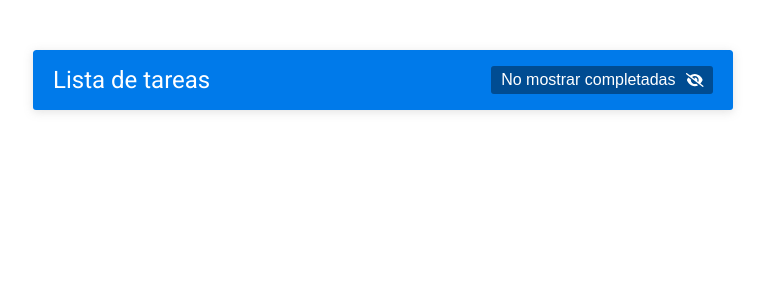
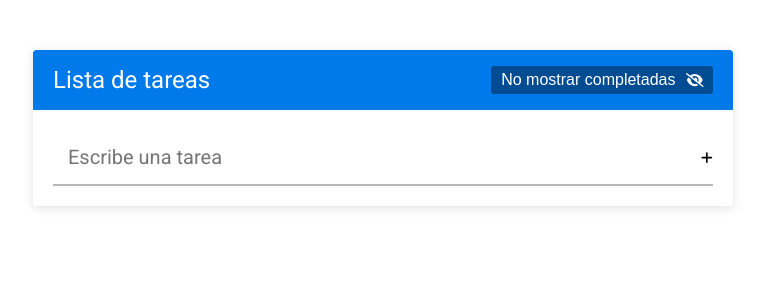
Before and after one commit to Fabian3425/listado-tareas, a React (Create React App) app: page / in a window 1280 px wide. Shown: the top 300 px of the page, without its empty margins (257-1022 px from the left). Built offline with nearby package versions, Linux system fonts and the light colour scheme.

Commit message:
creando formulario

```diff
--- a/package.json
+++ b/package.json
@@ -12,6 +12,7 @@
     "react": "^18.2.0",
     "react-dom": "^18.2.0",
     "react-scripts": "^5.0.1",
+    "uuid": "^9.0.0",
     "web-vitals": "^2.1.4"
   },
   "scripts": {
--- a/src/App.css
+++ b/src/App.css
@@ -49,3 +49,125 @@
 	font-size: 14px;
 	margin-left: 10px;
 }
+
+
+/* * --- --- ---  FORMULARIO AGREGAR --- --- --- */
+.formulario-tareas {
+	display: flex;
+	justify-content: space-between;
+	align-items: center;
+	position: relative;
+	padding: 20px;
+	box-shadow: 0 2px 10px rgba(139,139,139,.25);
+}
+
+.formulario-tareas__input {
+	border: none;
+	padding: 15px;
+	width: 100%;
+	font-size: 20px;
+	font-family: 'Roboto', sans-serif;
+	border-bottom: 2px solid #b8b8b8;
+}
+
+.formulario-tareas__input:focus {
+	outline: none;
+	border-bottom: 2px solid var(--azul);
+}
+
+.formulario-tareas__btn {
+	position: absolute;
+	bottom: 40px;
+	right: 20px;
+	border: none;
+	background: none;
+	cursor: pointer;
+}
+
+.formulario-tareas__icono-btn {
+	font-size: 22px;
+	color: var(--verde);
+}
+
+/* * --- --- ---  LISTA TAREAS --- --- --- */
+
+/* .lista-tareas {
+	list-style: none;
+	height: 100%;
+	overflow: auto;
+}
+
+.lista-tareas__tarea {
+	height: 60px;
+	padding: 0 20px;
+	align-items: center;
+	color: #4B4B4B;
+	font-size: 18px;
+	display: grid;
+	grid-template-columns: auto 1fr auto;
+}
+
+.lista-tareas__texto {
+	text-align: left;
+	width: 100%;
+}
+
+.lista-tareas__tarea:hover .lista-tareas__icono-accion {
+	opacity: 0.5;
+}
+
+.lista-tareas__tarea:nth-child(even) {
+	background: #F3F3F3;
+}
+
+.lista-tareas__contenedor-botones {
+	display: flex;
+}
+
+.lista-tareas__icono {
+	cursor: pointer;
+	font-size: 16px;
+}
+
+.lista-tareas__icono-check {
+	margin-right: 20px;
+	font-size: 26px;
+}
+
+.lista-tareas__icono-accion {
+	margin-left: 20px;
+	opacity: 0;
+	transition: .3s ease all;
+}
+
+.lista-tareas__mensaje {
+	text-align: center;
+	color: #b8b8b8;
+	font-size: 20px;
+	padding: 40px 20px;
+}
+
+/* * --- --- ---  FORMULARIO EDITAR TAREA --- --- --- */
+/* .formulario-editar-tarea {
+	display: flex;
+}
+
+.formulario-editar-tarea__input {
+	width: 100%;
+	border: none;
+	border-bottom: 2px solid #b8b8b8;
+	background: none;
+	font-size: 20px;
+	font-family: 'Roboto', sans-serif;
+	margin-right: 20px;
+}
+
+.formulario-editar-tarea__btn {
+	border: none;
+	background: var(--verde);
+	cursor: pointer;
+	color: #fff;
+	padding: 0 10px;
+	font-family: 'Roboto', sans-serif;
+	border-radius: 3px;
+} */
--- a/src/App.js
+++ b/src/App.js
@@ -1,10 +1,30 @@
+import React,{useState} from 'react';
 import './App.css';
 import Header from './componentes/Header';
+import FormularioTareas from './componentes/FormularioTareas';
 
 const App = () => {
+
+  const [tareas, cambiarTareas] = useState(
+    [
+      {
+        id: 1,
+        texto: 'Limpiar cuarto',
+        completada: false
+      },
+      {
+        id: 2,
+        texto: 'Almuerzo a las 2',
+        completada: false
+      }
+    ]
+  );
+
+   console.log(tareas)
   return (
       <div className='contenedor'>
           <Header />
+          <FormularioTareas tareas={tareas} cambiarTareas={cambiarTareas}/>
       </div>
   );
 }
--- /dev/null
+++ b/src/componentes/FormularioTareas.js
@@ -0,0 +1,51 @@
+import React, {useState} from 'react';
+import { v4 as uuidv4 } from 'uuid';
+import { FontAwesomeIcon } from '@fortawesome/react-fontawesome';
+import { faPlus } from '@fortawesome/free-solid-svg-icons';
+
+const FormularioTareas = ({tareas, cambiarTareas}) => {
+
+    const [inputTarea, cambiarInputTarea] = useState('');
+
+    const handleinput = (e) =>{
+        cambiarInputTarea(e.target.value)
+    }
+
+
+    const handleSubmit = (e) =>{
+        e.preventDefault();
+
+        cambiarTareas([
+            //Con los 3 puntos toma todo el arreglo
+            ...tareas,
+            {
+                id:uuidv4(),
+                texto: inputTarea,
+                completada:false
+            }
+        ]);
+    }
+
+
+    return (
+        <form action='' className='formulario-tareas' onSubmit={handleSubmit}>
+            <input type="text"
+                className='formulario-tareas__input'
+                placeholder='Escribe una tarea'
+                value={inputTarea}
+                onChange={(e) => handleinput(e)}
+            />
+            <button
+                type="submit"
+                className='formulario-tareas__btn'>
+                <FontAwesomeIcon
+                    icon={faPlus}
+                    className="formulario-tareas__icono"
+                />
+            </button>
+
+        </form>
+    );
+}
+
+export default FormularioTareas;
```
Also changed, not shown: 1 other file (tests, documents, lock files or other folders).
